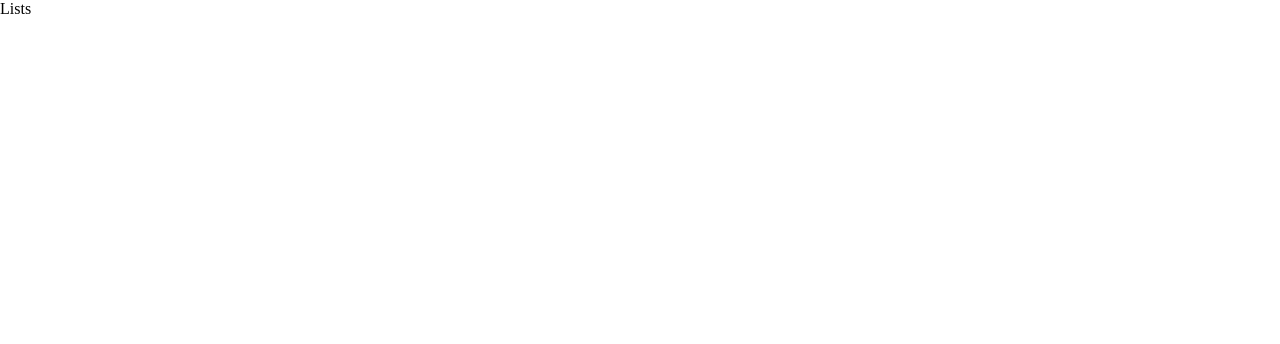
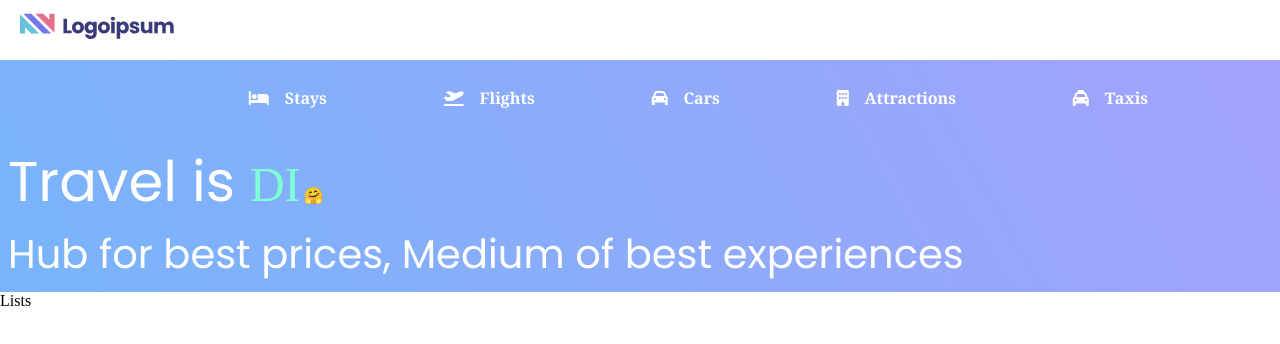
Before and after one commit to DevPipalia/Booking-web-app, a React (Create React App) app: page /lists in a window 1280 px wide. Shown: the top 344 px of the page. Built offline with nearby package versions, Linux system fonts and the light colour scheme.

Commit message:
Lists header, navbar initiated

```diff
--- a/src/components/Header/Header.jsx
+++ b/src/components/Header/Header.jsx
@@ -16,7 +16,7 @@
 
 
 
-function Header(){
+function Header({type}){
     const [text] = useTypewriter({
         words: ['my therapy', 'escape from reality', 'discovering myself','HERE'],
         loop:10,
@@ -81,7 +81,9 @@
         <p className="header-text-2">Hub for best prices, Medium of best experiences </p>
         </div>
         </div>
-        <div className="header-search">
+        { type!=="list" &&
+        <>
+          <div className="header-search">
          <div className="header-search-item">
             <FontAwesomeIcon className="icon" icon={faMountain} />
              <input type="text" placeholder="Where are you travelling" className="header-search-input"/>
@@ -127,7 +129,7 @@
              <button>Search</button>
              </div>
 
-        </div>
+          </div></>}
 
         </>
     )
--- a/src/pages/Home/Lists/Lists.jsx
+++ b/src/pages/Home/Lists/Lists.jsx
@@ -1,10 +1,18 @@
 import React from "react";
+import Header from "../../../components/Header/Header";
+import Navbar from "../../../components/Navbar/Navbar";
+
+
 
 function ListsPage(){
     return(
+        <>
         <div>
+        <Navbar/>
+        <Header type="list"/>
             Lists
         </div>
+        </>
     )
 }
 
```
Also changed, not shown: src/pages/Home/Lists/lists.css (added).
